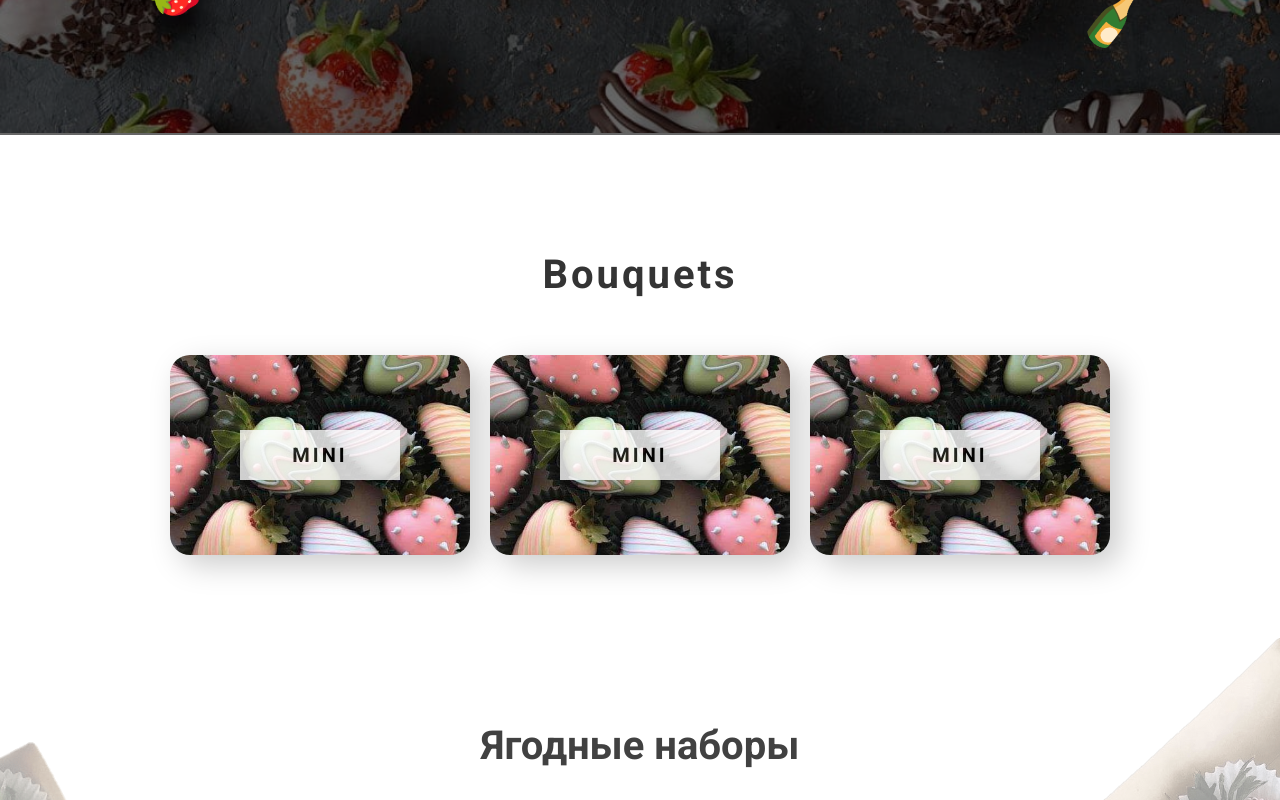
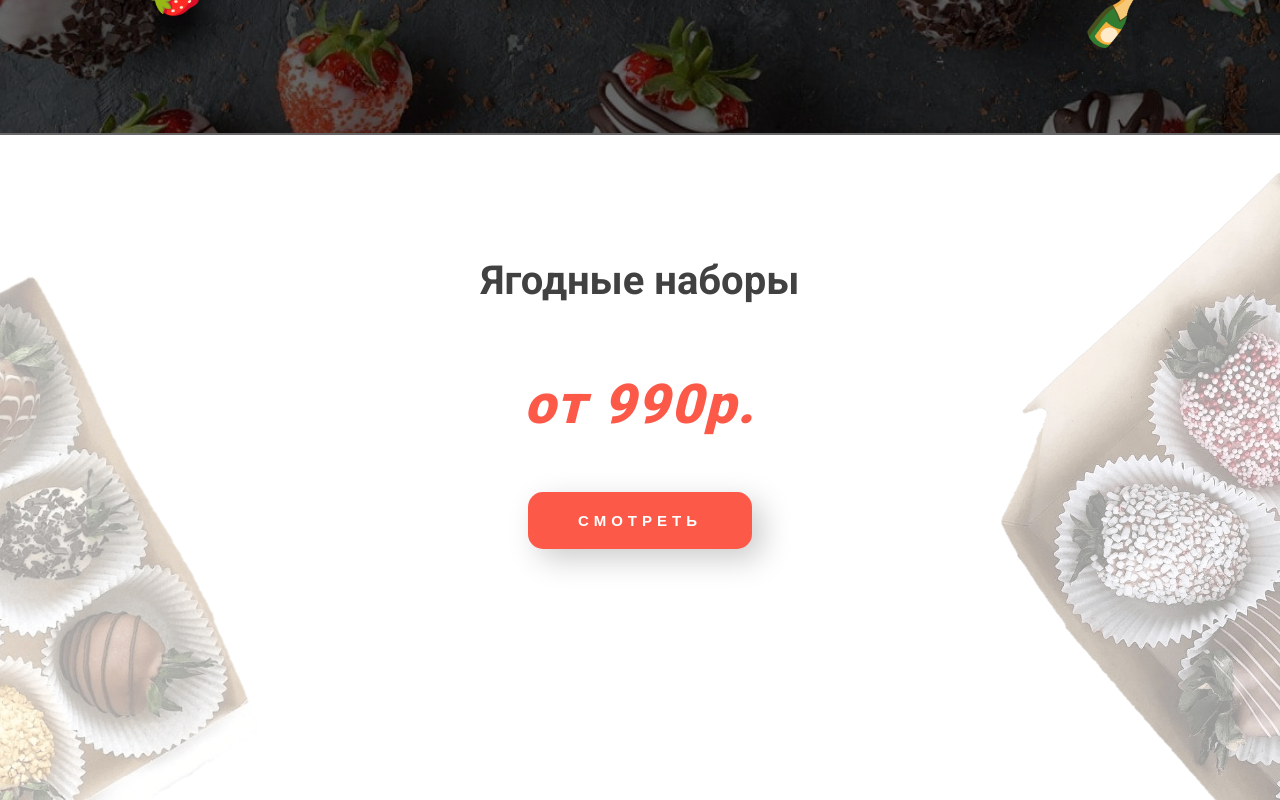
Before and after one commit to NEOdinok/buketochka-front, a Next.js app: page / in a window 1280 px wide. Shown: the part 658-1458 px from the top of the page. Built offline with nearby package versions, Linux system fonts and the light colour scheme; no server answers; the database is empty.

Commit message:
removed cards section

```diff
--- a/src/pages/index.tsx
+++ b/src/pages/index.tsx
@@ -49,7 +49,7 @@ const Home: NextPage = () => {
   return (
     <>
       <HeroSection ref={heroSectionRef} active={heroActive} />
-      <CardsSection ref={cardsSectionRef} active={cardsActive} />
+      {/* <CardsSection ref={cardsSectionRef} active={cardsActive} /> */}
       <SetsSection ref={setsSectionRef} active={setsActive} />
       <BerrySection ref={berrySectionRef} active={berryActive} />
       <ChocoSection ref={chocoSectionRef} active={chocoActive} />
```
